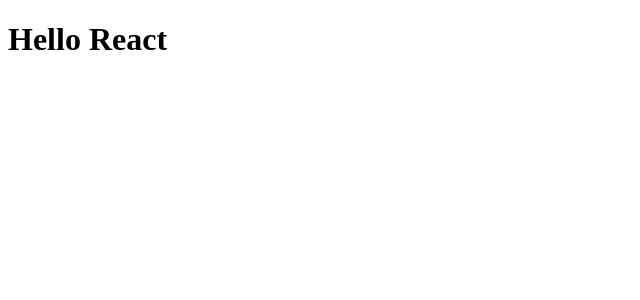
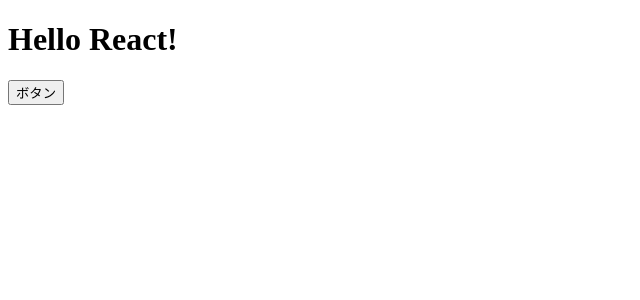
Before and after one commit to arusuDev/Udemy_React, a React (Create React App) app in the folder react-todo/: page / in a window 1280 px wide. Shown: the top 300 px of the page, without its empty margins (0-640 px from the left). Built offline with nearby package versions, Linux system fonts and the light colour scheme.

Commit message:
Component Test

```diff
--- /dev/null
+++ b/react-todo/src/App.jsx
@@ -0,0 +1,10 @@
+export const App = () => {
+  const onClickButton = () => alert();
+
+  return (
+    <div>
+      <h1>Hello React!</h1>
+      <button onClick={onClickButton}>ボタン</button>
+    </div>
+  );
+};
--- a/react-todo/src/index.js
+++ b/react-todo/src/index.js
@@ -1,13 +1,12 @@
 import { StrictMode } from "react";
 import { createRoot } from "react-dom/client";
+import { App } from "./App";
 
 const rootElement = document.getElementById("root");
 const root = createRoot(rootElement);
 
-const App = () => <h1>Hello React</h1>;
-
 root.render(
   <StrictMode>
-    <App />
+    <App/>
   </StrictMode>
 );
```
